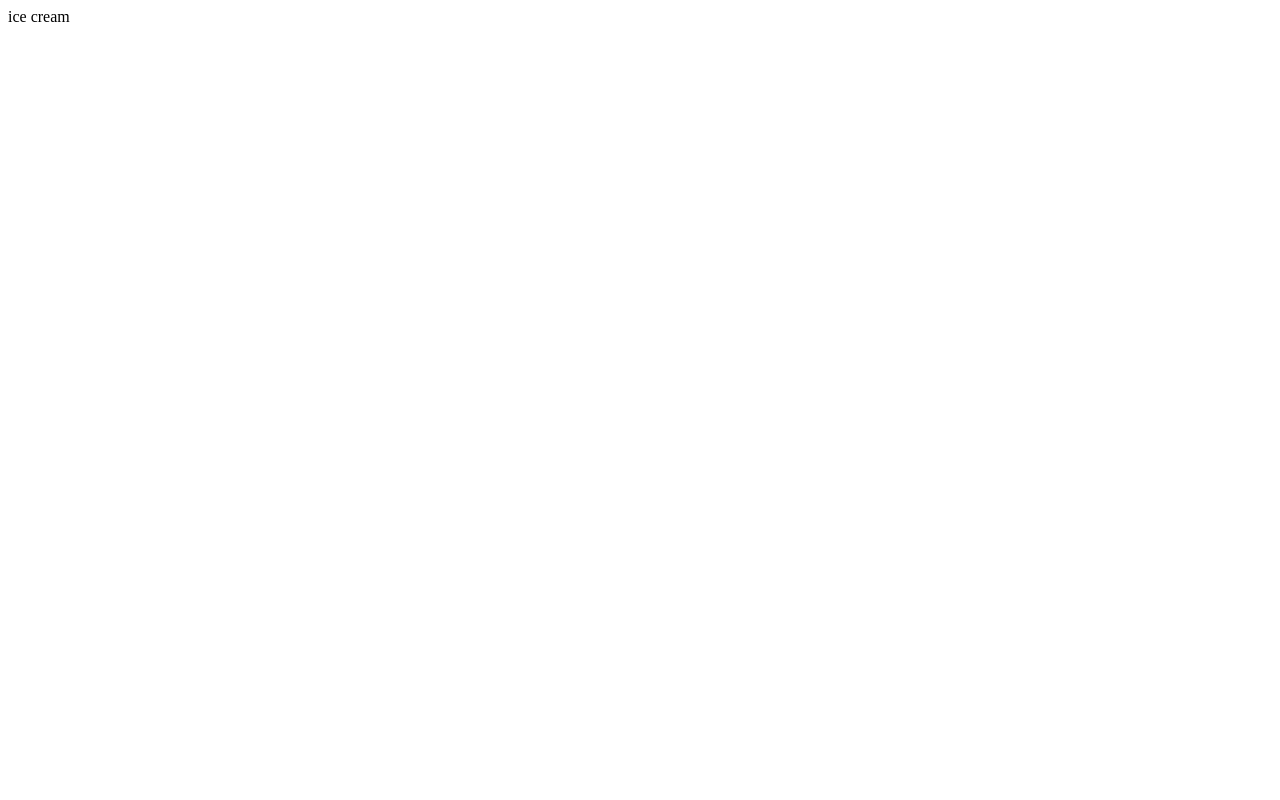
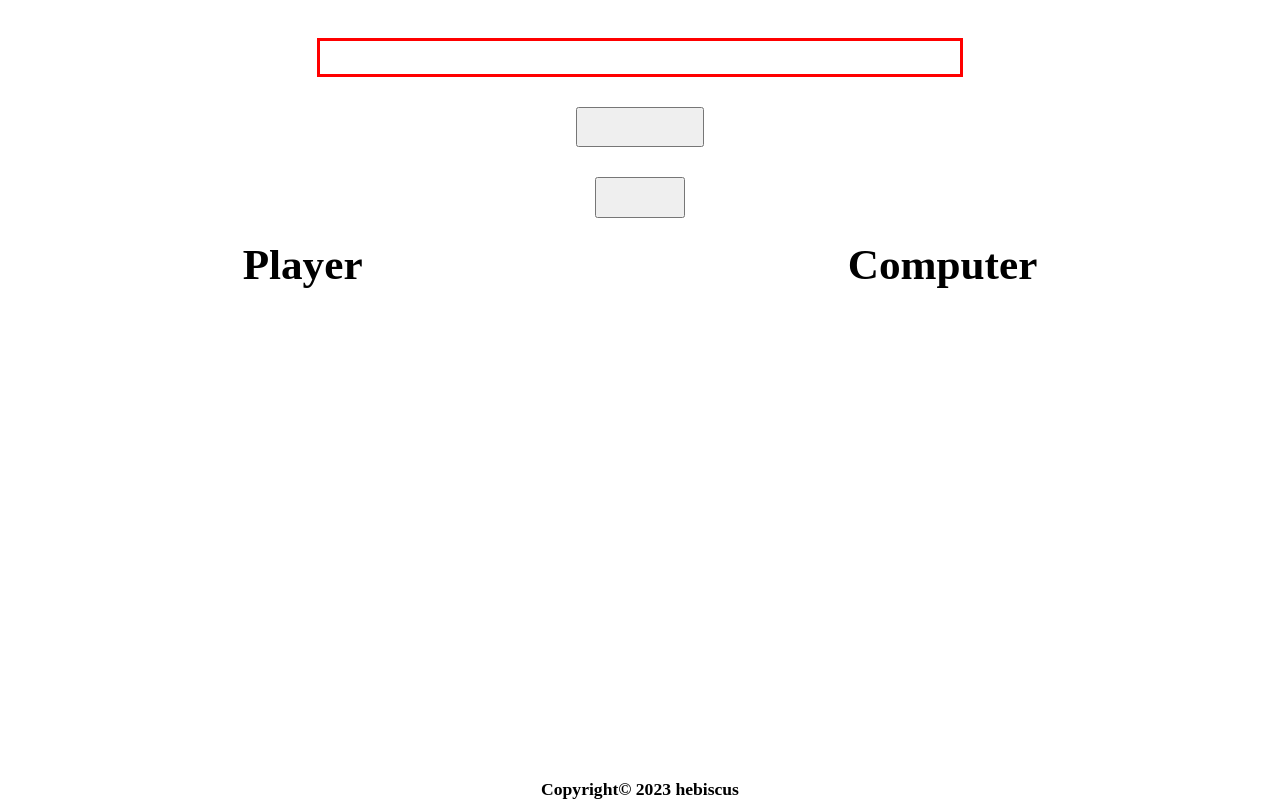
Before and after one commit to hebiscus/battleship, a website built with webpack: page src/index.html in a window 1280 px wide. Built offline with nearby package versions, Linux system fonts and the light colour scheme.

Commit message:
main content layout

```diff
--- a/src/index.html
+++ b/src/index.html
@@ -7,6 +7,25 @@
     <title>Battleship pewpew</title>
 </head>
 <body>
-    <p>ice cream</p>
+   <div id="content">
+        <div id="top-area">
+            <div class="placement-div"></div>
+            <button class="rotate-btn"></button>
+            <button class="start-btn"></button>
+        </div>
+        <div id="player-names">
+            <h3>Player</h3>
+            <h3>Computer</h3>
+        </div>
+        <div id="main-gamezone">
+            <div class="player-ships-left"></div>
+            <div class="player-board"></div>
+            <div class="computer-board"></div>
+            <div class="computer-ships-left"></div>
+        </div>
+        <div id="footer">
+            <h3>Copyright© 2023 hebiscus</h3>
+        </div>
+   </div>
 </body>
 </html>
--- a/src/style.css
+++ b/src/style.css
@@ -1,3 +1,73 @@
-p {
-    margin: 0;
+html, body, div, span, applet, object, iframe,
+h1, h2, h3, h4, h5, h6, p, blockquote, pre,
+a, abbr, acronym, address, big, cite, code,
+del, dfn, em, img, ins, kbd, q, s, samp,
+small, strike, strong, sub, sup, tt, var,
+b, u, i, center,
+dl, dt, dd, ol, ul, li,
+fieldset, form, label, legend,
+table, caption, tbody, tfoot, thead, tr, th, td,
+article, aside, canvas, details, embed,
+figure, figcaption, footer, header, hgroup,
+menu, nav, output, ruby, section, summary,
+time, mark, audio, video {
+	margin: 0;
+	padding: 0;
+	border: 0;
+	font-size: 100%;
+	vertical-align: baseline;
 }
+
+#content {
+    width: 100vw;
+    height: 100vh;
+    display: flex;
+    flex-direction: column;
+}
+
+#top-area {
+    padding-top: 3%;
+    height:30%;
+    display: flex;
+    flex-direction: column;
+    align-items: center;
+    box-sizing: border-box;
+    gap: 15%;
+}
+
+.placement-div {
+    width: 50%;
+    height: 16%;
+    border: solid red;
+}
+
+.rotate-btn {
+    width: 10%;
+    height: 20%;
+}
+
+.start-btn {
+    width: 7%;
+    height: 20%;
+}
+
+#player-names {
+    height: 8%;
+    display: flex;
+    justify-content: space-around;
+}
+
+#player-names > h3 {
+    font-size: 2.7rem;
+}
+
+#main-gamezone {
+    height: 50%;
+    display: flex;
+}
+
+#footer {
+    margin-top: auto;
+    text-align: center;
+    font-size: 1.1rem;
+}
```
